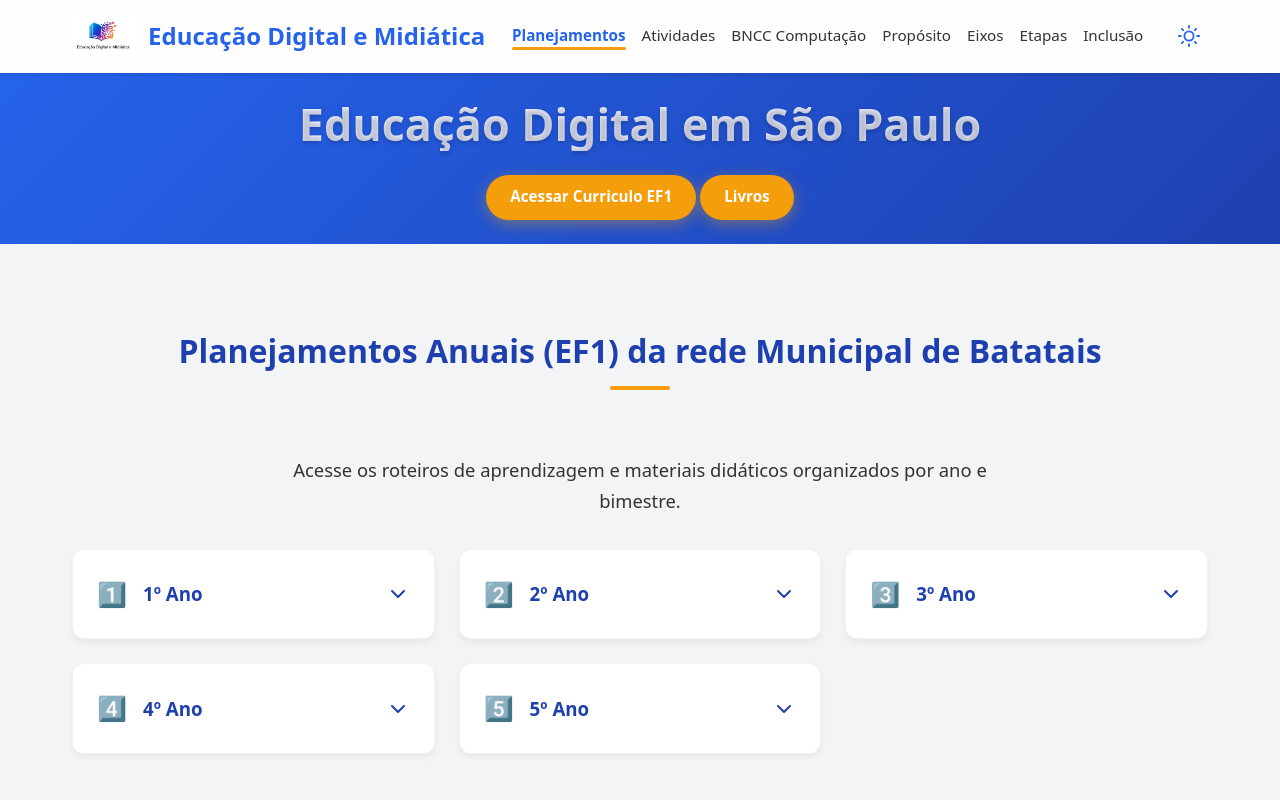
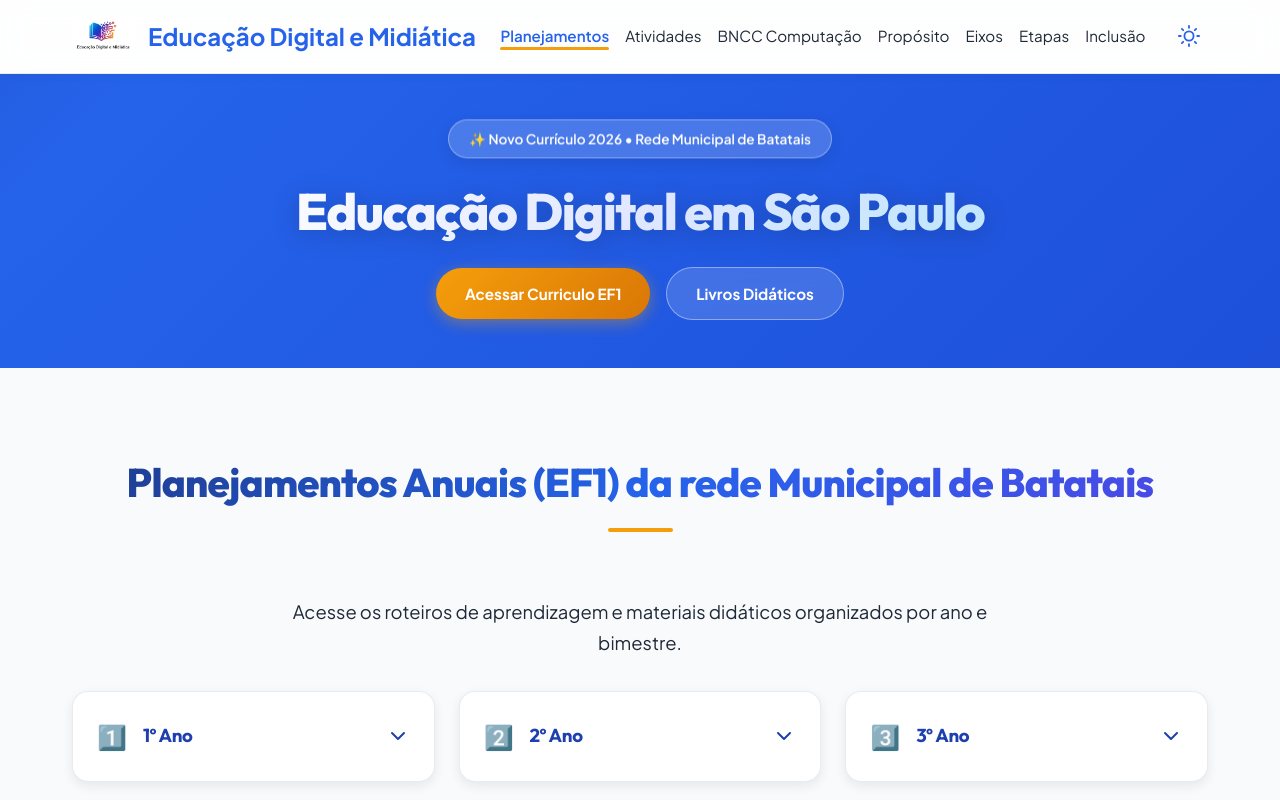
Before and after one commit to educacao-tech/educacaodigital, a plain HTML site: page index.html in a window 1280 px wide. Shown: the top 800 px of the page. Drawn offline with Linux system fonts and the light colour scheme.

Commit message:
Melhorias visuais completas: Glassmorphism, Google Fonts, Hero, Acordeões e Scroll Reveal

```diff
--- a/index.html
+++ b/index.html
@@ -11,6 +11,11 @@
     <meta property="og:description" content="Portal de Educação Digital e Midiática da rede municipal de Batatais.">
     <meta property="og:image" content="logo.png">
     <meta property="twitter:card" content="summary_large_image">
+
+    <!-- Google Fonts -->
+    <link rel="preconnect" href="https://fonts.googleapis.com">
+    <link rel="preconnect" href="https://fonts.gstatic.com" crossorigin>
+    <link href="https://fonts.googleapis.com/css2?family=Inter:wght@300;400;500;600;700&family=Outfit:wght@400;500;600;700;800&family=Plus+Jakarta+Sans:wght@400;500;600;700;800&display=swap" rel="stylesheet">
 
     <!-- Link para o arquivo CSS -->
     <link rel="icon" href="logo.png" type="image/png">
@@ -57,9 +62,12 @@
     <!-- Hero Section -->
     <section class="hero">
         <div class="hero-content">
+            <div class="hero-badge">✨ Novo Currículo 2026 • Rede Municipal de Batatais</div>
             <h1>Educação Digital em São Paulo</h1>
-            <a href="https://drive.google.com/file/d/1UHh3iLtP54oTOKOUK-8CGi44D_cobQwI/view?usp=sharing" class="btn-hero" target="_blank" rel="noopener noreferrer">Acessar Curriculo EF1</a>
-            <a href="https://drive.google.com/drive/folders/177WODrM4SrMP3Hjqtmz4akIFkQHRS0rB?usp=sharing" class="btn-hero" target="_blank" rel="noopener noreferrer">Livros</a>
+            <div class="hero-buttons">
+                <a href="https://drive.google.com/file/d/1UHh3iLtP54oTOKOUK-8CGi44D_cobQwI/view?usp=sharing" class="btn-hero" target="_blank" rel="noopener noreferrer">Acessar Curriculo EF1</a>
+                <a href="https://drive.google.com/drive/folders/177WODrM4SrMP3Hjqtmz4akIFkQHRS0rB?usp=sharing" class="btn-hero btn-hero-secondary" target="_blank" rel="noopener noreferrer">Livros Didáticos</a>
+            </div>
         </div>
     </section>
 
--- a/script.js
+++ b/script.js
@@ -252,6 +252,25 @@
         sections.forEach(section => observer.observe(section));
     }
 
+    // Animações de Rolagem (Scroll Reveal para cards e títulos)
+    const revealElements = document.querySelectorAll('.section-title, .card, .accordion-item');
+    if (revealElements.length > 0) {
+        const revealObserver = new IntersectionObserver((entries, observer) => {
+            entries.forEach(entry => {
+                if (entry.isIntersecting) {
+                    entry.target.classList.add('is-visible');
+                    observer.unobserve(entry.target); // Anima uma única vez
+                }
+            });
+        }, {
+            root: null,
+            threshold: 0.1,
+            rootMargin: '0px 0px -50px 0px'
+        });
+
+        revealElements.forEach(el => revealObserver.observe(el));
+    }
+
     // Controle do Tema (Dark/Light Mode)
     const themeToggleButton = document.getElementById('theme-toggle');
     const htmlElement = document.documentElement;
--- a/style.css
+++ b/style.css
@@ -3,16 +3,17 @@
     --primary-color: #2563eb;
     --secondary-color: #1e40af;
     --accent-color: #f59e0b;
-    --text-color: #333;
-    --bg-light: #f3f4f6;
-    --white: #fff;
-    --shadow-sm: 0 2px 4px rgba(0,0,0,0.1);
-    --shadow-md: 0 4px 6px rgba(0,0,0,0.05);
-    --shadow-lg: 0 10px 15px -3px rgba(0,0,0,0.1);
-    --border-color: rgba(0,0,0,0.05);
-    --radius-md: 8px;
-    --radius-lg: 12px;
-    --font-main: system-ui, -apple-system, BlinkMacSystemFont, 'Segoe UI', Roboto, 'Helvetica Neue', Arial, sans-serif;
+    --text-color: #1f2937;
+    --bg-light: #f8fafc;
+    --white: #ffffff;
+    --shadow-sm: 0 2px 4px rgba(0,0,0,0.06);
+    --shadow-md: 0 4px 12px rgba(0,0,0,0.08);
+    --shadow-lg: 0 12px 24px -4px rgba(0,0,0,0.12);
+    --border-color: rgba(226, 232, 240, 0.8);
+    --radius-md: 10px;
+    --radius-lg: 16px;
+    --font-main: 'Plus Jakarta Sans', 'Inter', system-ui, -apple-system, BlinkMacSystemFont, 'Segoe UI', Roboto, sans-serif;
+    --font-title: 'Outfit', 'Plus Jakarta Sans', system-ui, sans-serif;
     --transition-speed: 0.3s;
     /* Button specific variables */
     --btn-bimestre-bg: #eef2ff;
@@ -36,6 +37,12 @@
 html { scroll-behavior: smooth; scroll-padding-top: 80px; }
 * { margin: 0; padding: 0; box-sizing: border-box; -webkit-font-smoothing: antialiased; }
 
+h1, h2, h3, h4, h5, h6 {
+    font-family: var(--font-title);
+    font-weight: 700;
+    letter-spacing: -0.02em;
+}
+
 body {
     font-family: var(--font-main);
     line-height: 1.7;
@@ -45,12 +52,19 @@
 }
 a { text-decoration: none; color: inherit; }
 
-/* Header */
+/* Header Glassmorphism */
 header {
-    background: rgba(255, 255, 255, 0.85);
-    backdrop-filter: blur(12px);
-    -webkit-backdrop-filter: blur(12px);
-    box-shadow: var(--shadow-sm); position: sticky; top: 0; left: 0; right: 0; z-index: 99999; transition: background-color var(--transition-speed) ease, box-shadow var(--transition-speed) ease;
+    background: rgba(255, 255, 255, 0.82);
+    backdrop-filter: blur(14px);
+    -webkit-backdrop-filter: blur(14px);
+    border-bottom: 1px solid rgba(226, 232, 240, 0.8);
+    box-shadow: 0 2px 10px rgba(0, 0, 0, 0.03);
+    position: sticky;
+    top: 0;
+    left: 0;
+    right: 0;
+    z-index: 99999;
+    transition: background-color var(--transition-speed) ease, box-shadow var(--transition-speed) ease;
 }
 
 nav { max-width: 1200px; margin: 0 auto; padding: 1rem 2rem; display: flex; justify-content: space-between; align-items: center; }
@@ -118,29 +132,142 @@
     50% { background-position: 100% 50%; }
     100% { background-position: 0% 50%; }
 }
+
+@keyframes floatBadge {
+    0% { transform: translateY(0px); }
+    50% { transform: translateY(-4px); }
+    100% { transform: translateY(0px); }
+}
+
 /* Hero */
-.hero { background: linear-gradient(135deg, var(--primary-color), var(--secondary-color)); color: #fff; padding: 1.5rem 2rem; text-align: center; }
+.hero {
+    background: linear-gradient(135deg, #1e3a8a 0%, #2563eb 50%, #1d4ed8 100%);
+    background-size: 200% 200%;
+    animation: heroBackgroundPan 15s ease infinite;
+    color: #ffffff;
+    padding: 3rem 2rem;
+    text-align: center;
+    position: relative;
+    overflow: hidden;
+}
+
+.hero-content {
+    max-width: 800px;
+    margin: 0 auto;
+    position: relative;
+    z-index: 2;
+}
+
+.hero-badge {
+    display: inline-flex;
+    align-items: center;
+    gap: 0.5rem;
+    background: rgba(255, 255, 255, 0.18);
+    backdrop-filter: blur(10px);
+    -webkit-backdrop-filter: blur(10px);
+    border: 1px solid rgba(255, 255, 255, 0.35);
+    color: #ffffff;
+    padding: 0.45rem 1.25rem;
+    border-radius: 50px;
+    font-size: 0.85rem;
+    font-weight: 600;
+    margin-bottom: 1.25rem;
+    box-shadow: 0 4px 15px rgba(0, 0, 0, 0.1);
+    animation: floatBadge 4s ease-in-out infinite;
+}
+
 .hero h1 {
-    font-size: 2.8rem; margin-bottom: 0.75rem; line-height: 1.2; text-shadow: 0 2px 4px rgba(0,0,0,0.2);
-    /* Opcional: Efeito de destaque sutil no texto */
-    background: linear-gradient(to right, #ffffff, #e0e7ff);
+    font-family: var(--font-title);
+    font-size: clamp(2rem, 5vw, 3.2rem);
+    font-weight: 800;
+    line-height: 1.2;
+    letter-spacing: -0.03em;
+    margin-bottom: 1rem;
+    background: linear-gradient(135deg, #ffffff 0%, #e0e7ff 50%, #bae6fd 100%);
     -webkit-background-clip: text;
-    background-size: 200% 200%; /* Make the gradient larger than the container */
-    animation: heroBackgroundPan 15s ease infinite; /* Apply the animation */
+    -webkit-text-fill-color: transparent;
     background-clip: text;
     color: transparent;
+    filter: drop-shadow(0 4px 12px rgba(0,0,0,0.2));
 }
-.btn-hero { background: var(--accent-color); color: var(--white); padding: 0.6rem 1.5rem; border-radius: 50px; font-weight: bold; display: inline-block; margin-top: 0.75rem; transition: all 0.3s ease; box-shadow: 0 4px 15px rgba(245, 158, 11, 0.4); font-size: 0.95rem; }
-.btn-hero:hover { transform: translateY(-2px); box-shadow: 0 6px 20px rgba(245, 158, 11, 0.6); }
+
+.hero-buttons {
+    display: flex;
+    gap: 1rem;
+    justify-content: center;
+    align-items: center;
+    flex-wrap: wrap;
+    margin-top: 1.5rem;
+}
+
+.btn-hero {
+    background: linear-gradient(135deg, #f59e0b 0%, #d97706 100%);
+    color: var(--white);
+    padding: 0.8rem 1.8rem;
+    border-radius: 50px;
+    font-weight: 700;
+    display: inline-flex;
+    align-items: center;
+    gap: 0.5rem;
+    transition: all 0.3s cubic-bezier(0.4, 0, 0.2, 1);
+    box-shadow: 0 4px 15px rgba(245, 158, 11, 0.4);
+    font-size: 0.95rem;
+}
+.btn-hero:hover {
+    transform: translateY(-3px);
+    box-shadow: 0 8px 25px rgba(245, 158, 11, 0.6);
+}
+
+.btn-hero-secondary {
+    background: rgba(255, 255, 255, 0.15);
+    color: #ffffff;
+    border: 1px solid rgba(255, 255, 255, 0.4);
+    backdrop-filter: blur(8px);
+    -webkit-backdrop-filter: blur(8px);
+    box-shadow: none;
+}
+.btn-hero-secondary:hover {
+    background: rgba(255, 255, 255, 0.28);
+    border-color: rgba(255, 255, 255, 0.7);
+    transform: translateY(-3px);
+    box-shadow: 0 8px 25px rgba(255, 255, 255, 0.2);
+}
 
 /* Sections */
 .section { padding: 5rem 2rem; max-width: 1200px; margin: 0 auto; }
 .section-title {
-    text-align: center; margin-bottom: 3rem; color: var(--secondary-color); font-size: 2rem; position: relative; padding-bottom: 1rem; transition: color var(--transition-speed) ease;
-    opacity: 0; transform: translateY(20px); transition: opacity 0.6s ease-out, transform 0.6s ease-out; /* Animação inicial */
+    text-align: center;
+    margin-bottom: 3rem;
+    font-family: var(--font-title);
+    font-size: clamp(1.8rem, 4vw, 2.5rem);
+    font-weight: 800;
+    letter-spacing: -0.02em;
+    position: relative;
+    padding-bottom: 1rem;
+    background: linear-gradient(135deg, #1e3a8a 0%, #2563eb 50%, #4f46e5 100%);
+    -webkit-background-clip: text;
+    -webkit-text-fill-color: transparent;
+    background-clip: text;
+    opacity: 0;
+    transform: translateY(20px);
+    transition: opacity 0.6s ease-out, transform 0.6s ease-out;
+}
+html[data-theme="dark"] .section-title {
+    background: linear-gradient(135deg, #93c5fd 0%, #60a5fa 50%, #c084fc 100%);
+    -webkit-background-clip: text;
+    -webkit-text-fill-color: transparent;
+    background-clip: text;
 }
 .section-title.is-visible { opacity: 1; transform: translateY(0); }
-.section-title::after { content: ''; display: block; width: 60px; height: 4px; background: var(--accent-color); margin: 0.5rem auto 0; border-radius: 2px; }
+.section-title::after {
+    content: '';
+    display: block;
+    width: 65px;
+    height: 4px;
+    background: linear-gradient(90deg, var(--accent-color) 0%, #f59e0b 100%);
+    margin: 0.75rem auto 0;
+    border-radius: 4px;
+}
 .bg-light { background-color: var(--bg-light); transition: background-color var(--transition-speed) ease; }
 
 /* Layouts */
@@ -155,9 +282,9 @@
 .section-intro {
     text-align: center;
     margin-bottom: 2rem;
-    font-size: 1.15rem; /* Slightly larger font */
-    color: var(--text-color); /* Ensure it uses the theme text color */
-    max-width: 700px; /* Limit width for readability */
+    font-size: 1.15rem;
+    color: var(--text-color);
+    max-width: 700px;
     margin-left: auto;
     margin-right: auto;
 }
@@ -174,23 +301,47 @@
     animation: shimmer 2s infinite linear;
     height: 200px; display: flex; align-items: center; justify-content: center; border-radius: var(--radius-md); color: #666;
 }
-/* Remove animação de fundo se for apenas um ícone grande transparente */
 .about-image-placeholder.large-icon { font-size: 5rem; background: transparent; animation: none; }
 .about-text h3 + h3 { margin-top: 1.5rem; }
 
-.cards-grid { display: grid; grid-template-columns: repeat(auto-fit, minmax(250px, 1fr)); gap: 2rem; }
+/* Cards Eixos Estruturantes (Opção D) */
+.cards-grid { display: grid; grid-template-columns: repeat(auto-fit, minmax(260px, 1fr)); gap: 2rem; }
 .card {
-    background: var(--white); padding: 2.5rem 2rem; border-radius: var(--radius-lg);
-    box-shadow: var(--shadow-md); text-align: center;
+    background: var(--white);
+    padding: 2.5rem 2rem;
+    border-radius: var(--radius-lg);
+    box-shadow: 0 10px 30px -10px rgba(0, 0, 0, 0.08);
+    text-align: center;
     border: 1px solid var(--border-color);
-    /* Animação de entrada */
     opacity: 0;
     transform: translateY(30px);
-    transition: opacity 0.5s ease-out, transform 0.5s ease-out, box-shadow 0.3s ease, border-color 0.3s ease, background-color var(--transition-speed) ease;
+    transition: opacity 0.5s ease-out, transform 0.5s ease-out, box-shadow 0.35s ease, border-color 0.35s ease, background-color var(--transition-speed) ease;
 }
 .card.is-visible { opacity: 1; transform: translateY(0); }
-.card-icon { font-size: 2.5rem; display: block; margin-bottom: 1rem; }
-.card:hover { transform: translateY(-5px); box-shadow: 0 15px 30px -5px rgba(37, 99, 235, 0.15); border-color: var(--primary-color); }
+.card-icon {
+    font-size: 2.2rem;
+    width: 70px;
+    height: 70px;
+    margin: 0 auto 1.25rem;
+    display: flex;
+    align-items: center;
+    justify-content: center;
+    background: linear-gradient(135deg, #eef2ff 0%, #e0e7ff 100%);
+    border-radius: 50%;
+    box-shadow: 0 4px 12px rgba(37, 99, 235, 0.12);
+    transition: transform 0.3s ease;
+}
+html[data-theme="dark"] .card-icon {
+    background: linear-gradient(135deg, #1e293b 0%, #334155 100%);
+}
+.card:hover {
+    transform: translateY(-6px);
+    box-shadow: 0 20px 35px -10px rgba(37, 99, 235, 0.15);
+    border-color: rgba(37, 99, 235, 0.4);
+}
+.card:hover .card-icon {
+    transform: scale(1.1) rotate(5deg);
+}
 
 /* Estilo específico para os cards de planejamento (links) */
 .planning-card { display: block; border: 2px solid transparent; cursor: pointer; }
@@ -275,32 +426,36 @@
     border-top-color: var(--border-color);
 }
 .btn-bimestre {
-    background: #eef2ff; /* Tom de azul bem claro */
-    color: var(--secondary-color);
-    border: none;
-    padding: 0.6rem 1.2rem;
+    background: var(--btn-bimestre-bg);
+    color: var(--btn-bimestre-text);
+    border: 1px solid rgba(37, 99, 235, 0.15);
+    padding: 0.65rem 1.3rem;
     border-radius: var(--radius-md);
     text-align: center;
     font-weight: 600;
     display: inline-flex;
     align-items: center;
-    gap: 0.5rem;
-    transition: all 0.2s ease-in-out;
-}
-html[data-theme="dark"] .btn-bimestre:hover {
-    background: var(--primary-color); color: var(--white);
+    gap: 0.55rem;
+    transition: all 0.3s cubic-bezier(0.4, 0, 0.2, 1);
+    box-shadow: 0 2px 6px rgba(0, 0, 0, 0.04);
 }
 .btn-bimestre svg {
-    width: 1em;
-    height: 1em;
+    width: 1.1em;
+    height: 1.1em;
     stroke: currentColor;
-    transition: stroke 0.2s ease-in-out;
+    transition: transform 0.25s ease, stroke 0.2s ease;
 }
-.btn-bimestre:hover svg { stroke: var(--white); }
-html[data-theme="dark"] .btn-bimestre:hover svg {
-    stroke: var(--white);
+.btn-bimestre:hover:not(.disabled) {
+    background: linear-gradient(135deg, var(--primary-color) 0%, var(--secondary-color) 100%);
+    color: #ffffff;
+    border-color: transparent;
+    transform: translateY(-3px);
+    box-shadow: 0 8px 20px rgba(37, 99, 235, 0.3);
 }
-.btn-bimestre:hover { background: var(--primary-color); color: var(--white); transform: translateY(-2px); box-shadow: 0 4px 12px rgba(37, 99, 235, 0.25); }
+.btn-bimestre:hover:not(.disabled) svg {
+    stroke: #ffffff;
+    transform: translateY(2px);
+}
 
 /* Estilo para botões desabilitados */
 .btn-bimestre.disabled {
```
